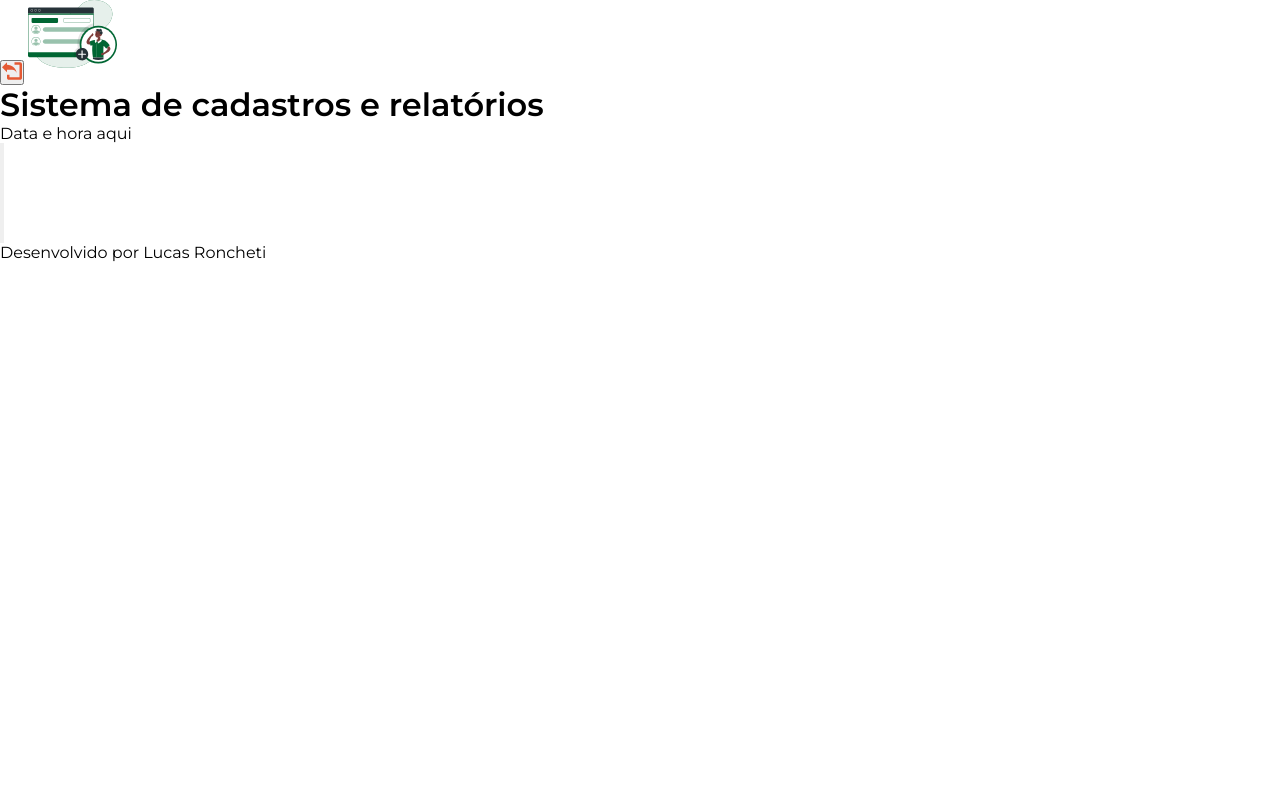
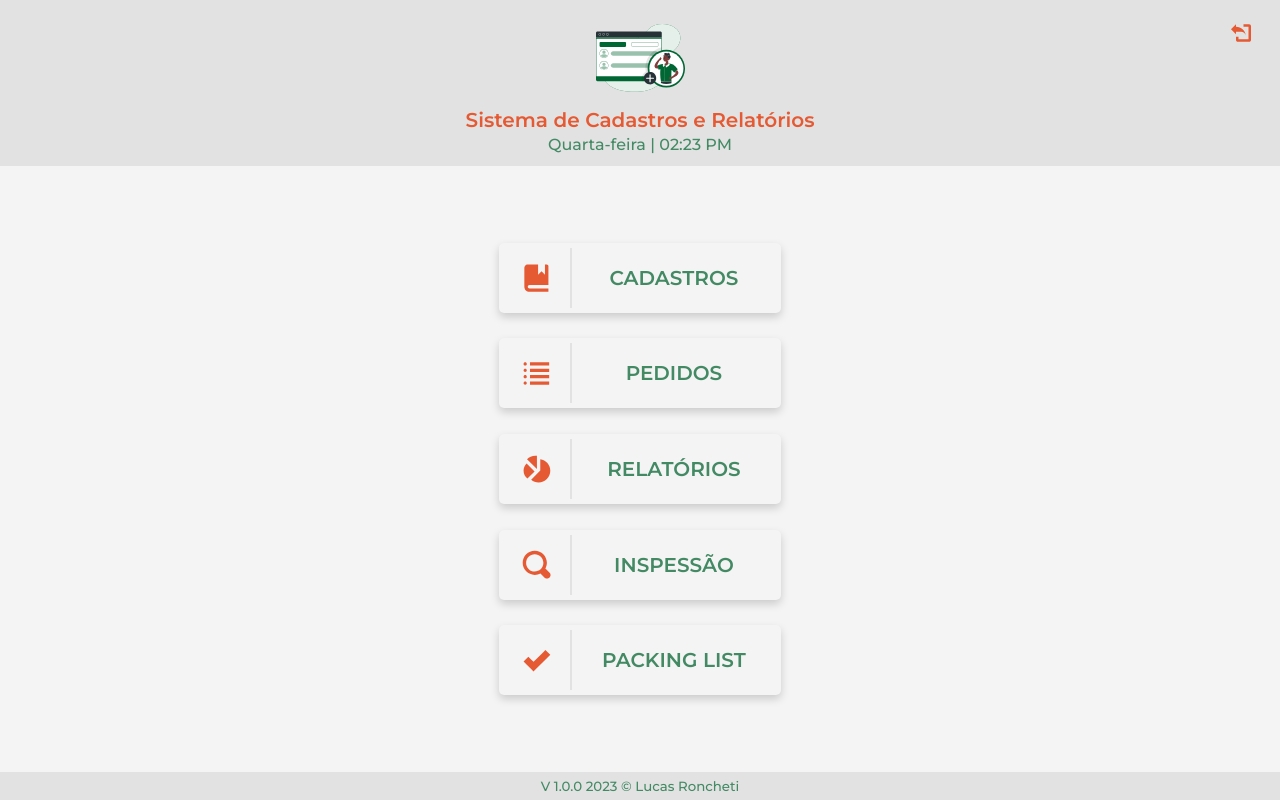
Before and after one commit to LucasRoncheti/srg, a PHP site: page / in a window 1280 px wide. Run offline with PHP 8.4, Linux system fonts and the light colour scheme.

Commit message:
Main menu concluído
Primeira página toda finalizada
css, html e js

```diff
--- a/css/mainPage/mainPage.css
+++ b/css/mainPage/mainPage.css
@@ -0,0 +1,123 @@
+
+body{
+    height: 100%;
+    width: 100vw;
+    background-color: var(--branco);
+}
+
+
+header{
+    width: 100%;
+    height: 166px;
+    background-color: var(--cor01);
+
+    text-align: center;
+    box-shadow: 3px 3px 5px rgba(0, 0, 0, 0.174);
+}
+
+header h1{
+    font-size: 15pt;
+    font-weight: 700;
+    color: var(--cor02);
+}
+
+/* imagem que fica no topo do header  */
+header img{
+    margin-top: 24px;
+}
+
+header p{
+    margin-top: 3px;
+    font-weight: 500;
+    color: var(--cor03);
+    position: absolute;
+    left: 50%;
+    transform: translateX(-50%);
+    width: 100%;
+}
+
+/* css do botão de lougout */
+.logoutButton{
+    width: 30px;
+    height: 30px;
+    background-color: transparent;
+    border: none;
+    position: absolute;
+    right: 24px;
+}
+
+
+/* css dos botões do menu começa aqui  */
+.containerMenuButtons{
+    width: 100%;
+    height: calc(100vh - 194px);
+    background-color: var(--branco);
+    display: flex;
+    flex-direction: column;
+    align-items: center;
+    justify-content: space-around;
+
+    padding: 5%;
+}
+
+
+/* os botões ficam dentro dessa div*/
+.menuButtons{
+    width: 282px;
+    height: 70px;
+
+}
+
+
+/* botões aqui */
+.categorieButton{
+    width: 100%;
+    height: 100%;
+    border-radius: 5px;
+    border: none;
+
+    display: flex;
+    flex-direction: row;
+    align-items: center;
+
+    padding: 5px;
+    background-color: var(--branco);
+    box-shadow: 0px 4px 8px rgba(0, 0, 0, 0.168);
+}
+
+/*div que contém a imagem da categoria*/
+.divImgCategorieButton{
+    width: 71px;
+    height: 100%;
+    border-right: 2px solid var(--cor01);
+    display: flex;
+    justify-content: center;
+    align-items: center;
+}
+
+/*div que contém o nome da categoria */
+.divNameCategorieButton{
+    width: 214px;
+    height: 100%;
+    display: flex;
+    justify-content: center;
+    align-items: center;
+    color: var(--cor03);
+}
+
+
+footer{
+    width: 100vw;
+    height: 28px;
+    background-color: var(--cor01);
+    color: var(--cor03);
+
+
+    font-size: 10pt;
+    font-weight: 500;
+
+    bottom: 0px;
+    display: flex;
+    justify-content: center;
+    align-items: center;
+}
--- a/css/root.css
+++ b/css/root.css
@@ -11,3 +11,11 @@
     box-sizing: border-box;
     font-family: 'Montserrat', sans-serif;
 }
+
+:root{
+
+    --cor01 : #E2E2E2;
+    --cor02 : #E55933;
+    --cor03 : #438A64;
+    --branco : #f4f4f4;
+}
--- a/index.html
+++ b/index.html
@@ -1,63 +1,90 @@
 <!DOCTYPE html>
-<html lang="en">
+<html lang="pt-br">
 <head>
     <meta charset="UTF-8">
     <meta name="viewport" content="width=device-width, initial-scale=1.0">
     <meta name="robots" content="nofollow,noindex">
+    <link rel="stylesheet" href="css/root.css">
     <link rel="stylesheet" href="css/mainPage/mainPage.css">
-    <link rel="stylesheet" href="css/root.css">
+
+    <link rel="shortcut icon" href="assets/favicon.svg" type="image/x-icon">
     <title>Sistema de cadastro Reinholz Ginger</title>
 </head>
 <body>
    <header>
-    <button>
+    <button class="logoutButton">
         <img src="assets/logoutIcon.svg" alt="Icone de fazer logout da página">
     </button>
-    <img src="assets/logoMainPage.svg" alt="Imagem  página inicial sistema de cadastro">
-    <h1>Sistema de cadastros e relatórios</h1>
-    <p>Data e hora aqui </p>
+
+    <img  src="assets/logoMainPage.svg" alt="Imagem  página inicial sistema de cadastro">
+
+    <h1>Sistema de Cadastros e Relatórios</h1>
+    <p id="data-hora"> </p>
    </header>
 
-   <section>
+   <section class="containerMenuButtons">
         <div class="menuButtons">
             <button class="categorieButton">
-                <div class="divImgCategorieButton"><img src="" alt=""></div>
-                <div class="divNameCategorieButton"><h2></h2></div>
+                <div class="divImgCategorieButton"><img src="assets/categories/cadastro.svg" alt="icone Cadastro"></div>
+                <div class="divNameCategorieButton"><h2>CADASTROS</h2></div>
             </button>
         </div>
 
         <div class="menuButtons">
             <button class="categorieButton">
-                <div class="divImgCategorieButton"><img src="" alt=""></div>
-                <div class="divNameCategorieButton"><h2></h2></div>
+                <div class="divImgCategorieButton"><img src="assets/categories/pedidos.svg" alt="icone pedidos"></div>
+                <div class="divNameCategorieButton"><h2>PEDIDOS</h2></div>
             </button>
         </div>
 
         <div class="menuButtons">
             <button class="categorieButton">
-                <div class="divImgCategorieButton"><img src="" alt=""></div>
-                <div class="divNameCategorieButton"><h2></h2></div>
+                <div class="divImgCategorieButton"><img src="assets/categories/relatorios.svg" alt="icone relatorios"></div>
+                <div class="divNameCategorieButton"><h2>RELATÓRIOS</h2></div>
             </button>
         </div>
 
         <div class="menuButtons">
             <button class="categorieButton">
-                <div class="divImgCategorieButton"><img src="" alt=""></div>
-                <div class="divNameCategorieButton"><h2></h2></div>
+                <div class="divImgCategorieButton"><img src="assets/categories/inspessao.svg" alt="icone inspessao"></div>
+                <div class="divNameCategorieButton"><h2>INSPESSÃO</h2></div>
             </button>
         </div>
 
         <div class="menuButtons">
             <button class="categorieButton">
-                <div class="divImgCategorieButton"><img src="" alt=""></div>
-                <div class="divNameCategorieButton"><h2></h2></div>
+                <div class="divImgCategorieButton"><img src="assets/categories/packing_list.svg" alt="icone packing_list"></div>
+                <div class="divNameCategorieButton"><h2>PACKING LIST</h2></div>
             </button>
         </div>
 
    </section>
 
    <footer>
-    <p>Desenvolvido por Lucas Roncheti </p>
+    <p> V 1.0.0 2023 © Lucas Roncheti </p>
    </footer>
 </body>
+
+<script>
+    const elementoDataHora = document.getElementById('data-hora')
+
+    function atualizarDataHora(){
+
+            // cria o objeto data
+            const dataAtual = new Date()
+            //formata a hora e data
+            const dataHoraFormatada = dataAtual.toLocaleString([], { hour: '2-digit', minute: '2-digit' })
+
+
+            const diasDaSemana = ["Domingo", "Segunda-feira", "Terça-feira", "Quarta-feira", "Quinta-feira", "Sexta-feira", "Sábado"];
+            const diaDaSemana = diasDaSemana[dataAtual.getDay()];
+
+             //insere a data  formatada no html
+             elementoDataHora.textContent=`${diaDaSemana} | ${dataHoraFormatada}`
+    }
+
+    atualizarDataHora()
+
+    setInterval(atualizarDataHora,3000)
+</script>
 </html>
```
Also changed, not shown: assets/favicon.svg (added).
